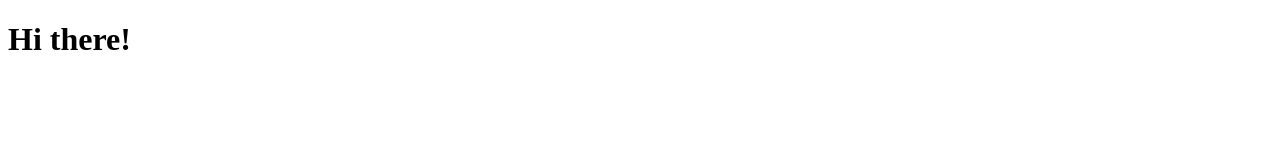
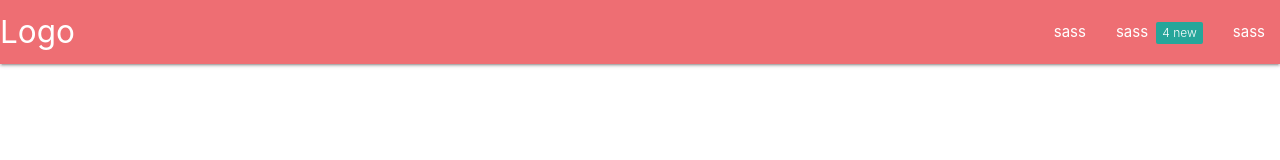
Before and after one commit to seragssj002/seragssj002.github.io, a plain HTML site: page index.html in a window 1280 px wide. Drawn offline with nearby package versions, Linux system fonts and the light colour scheme.

Commit message:
segundo commit

```diff
--- a/index.html
+++ b/index.html
@@ -5,8 +5,21 @@
     <meta http-equiv="X-UA-Compatible" content="IE=edge">
     <meta name="viewport" content="width=device-width, initial-scale=1.0">
     <title>seragssj002</title>
+    <!-- Compiled and minified CSS -->
+    <link rel="stylesheet" href="https://cdnjs.cloudflare.com/ajax/libs/materialize/1.0.0/css/materialize.min.css">
+    <!-- Compiled and minified JavaScript -->
+    <script src="https://cdnjs.cloudflare.com/ajax/libs/materialize/1.0.0/js/materialize.min.js"></script>
 </head>
 <body>
-    <h1>Hi there!</h1>
+    <nav>
+        <div class="nav-wrapper">
+          <a href="" class="brand-logo">Logo</a>
+          <ul id="nav-mobile" class="right hide-on-med-and-down">
+            <li><a href="">sass</a></li>
+            <li><a href="">sass <span class="new badge">4</span></a></li>
+            <li><a href="">sass</a></li>
+          </ul>
+        </div>
+      </nav>
 </body>
 </html>
```
